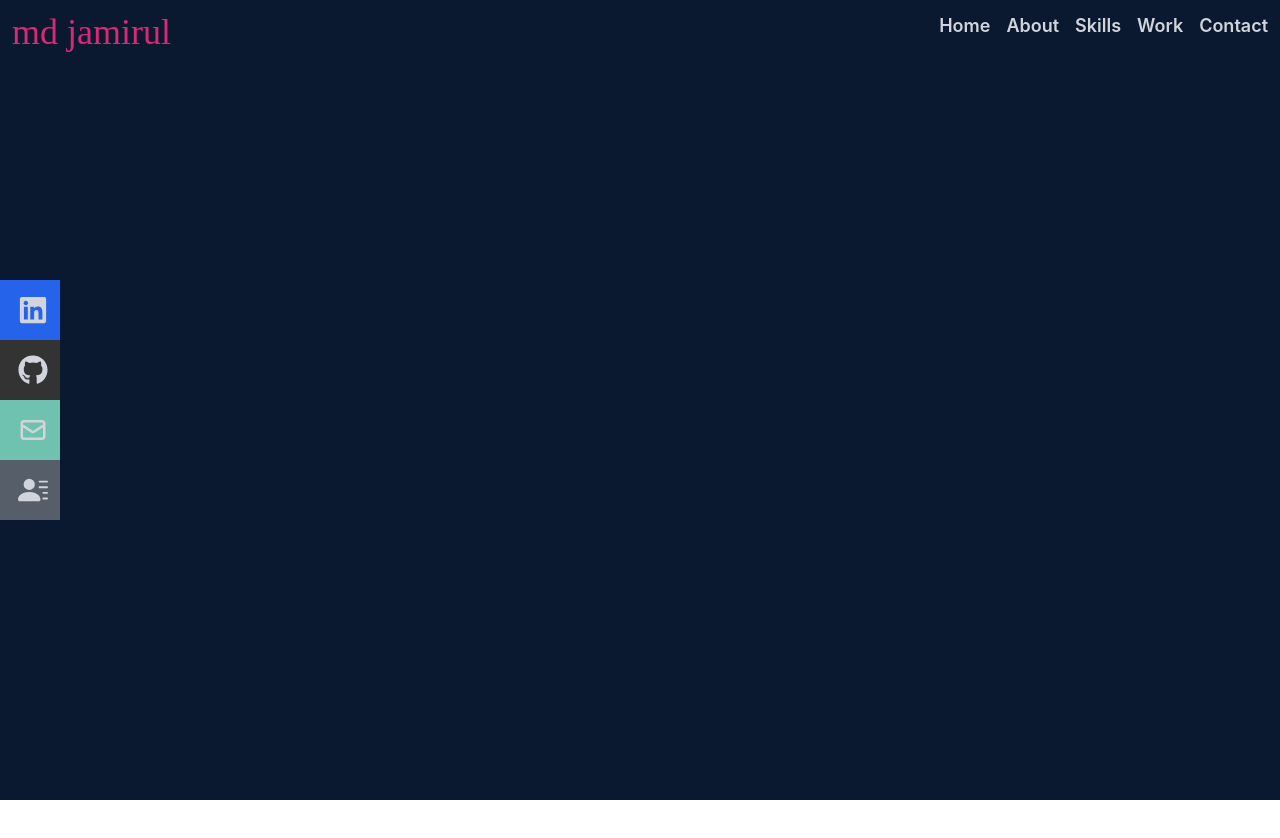
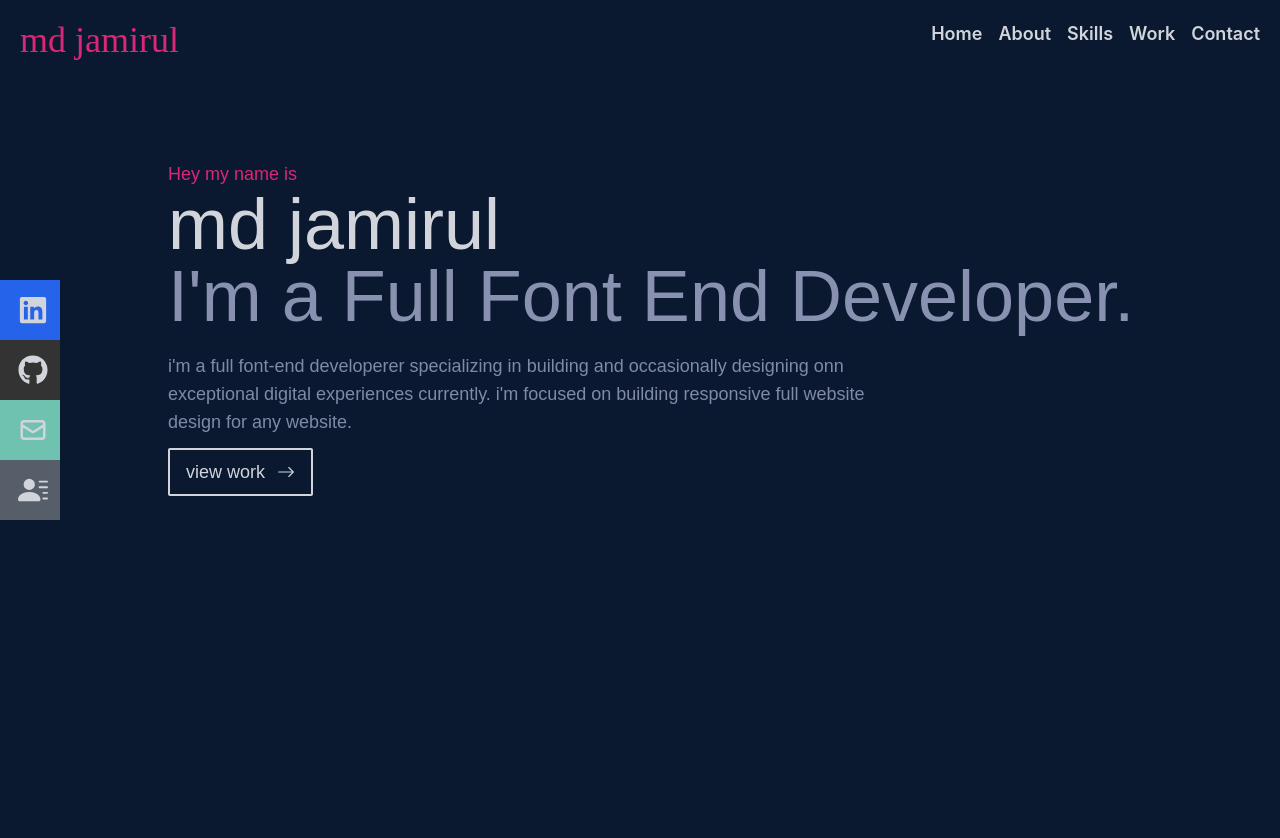
Before and after one commit to mdjamirulislam/client-briley, a React (Create React App) app: page / in a window 1280 px wide. Shown: the top 838 px of the page. Before the commit the page ends 800 px from the top, so only its background shows below. Built offline with nearby package versions, Linux system fonts and the light colour scheme.

Commit message:
secend-slidr-worunde

```diff
--- a/src/App.js
+++ b/src/App.js
@@ -1,9 +1,11 @@
+import About from "./component/About";
 import Home from "./component/Home";
 
 function App() {
   return (
     <div className="">
       <Home />
+      <About/>
     </div>
   );
 }
--- /dev/null
+++ b/src/component/About.js
@@ -0,0 +1,27 @@
+import React from "react";
+import { BsArrowRight } from 'react-icons/bs';
+const About = () => {
+  return (
+    <div className="w-full text-gray-300 h-screen bg-[#0a192f] flex justify-center ">
+      <div className="w-[80%] font-farmmm ml-20  my-20 ">
+        <span className="text-pink-600 text-lg">Hey my name is</span>
+        <h1 className="text-7xl ">md jamirul</h1>
+        <h2 className="w-full text-[#8892B0] text-7xl">
+          I'm a Full Font End Developer.
+        </h2>
+        <p className="text-lg w-[70%] text-[#808AA7] mt-5">
+          i'm a full font-end developerer specializing in building and
+          occasionally designing onn exceptional digital experiences currently.
+          i'm focused on building responsive full website design for any
+          website.
+        </p>
+
+        <div className="mt-3">
+          <button className="border-2 rounded-sm hover:bg-pink-600 duration-300 transition-all  hover:border-pink-600 text-lg items-center group  px-4 py-2 flex gap-3 border-gray-300 ">view work <BsArrowRight className="group-hover:rotate-90 transition-all "/> </button>
+        </div>
+      </div>
+    </div>
+  );
+};
+
+export default About;
--- a/src/component/Home.js
+++ b/src/component/Home.js
@@ -10,7 +10,7 @@ const Home = () => {
 
   return (
     <div className=' '>
-       <div className='flex  justify-between h-screen w-full px-3 py-3  bg-[#0a192f] '>
+       <div className='flex  justify-between  px-5 py-5  bg-[#0a192f] '>
         <div className='font-farmm text-pink-600 text-4xl '>
           <h1>md jamirul</h1>
         </div>
@@ -87,8 +87,8 @@ const Home = () => {
         </li>
       </ul>
       </div>
-      <div onClick={handleClick} className='md:hidden text-pink-600 !z-10'>
-        {!nav ? <FaBars /> : <FaTimes />}
+      <div onClick={handleClick} className='md:hidden text-2xl text-pink-600 z-10'>
+        {!nav ? <FaBars   /> : <FaTimes  />}
       </div>
         </div>
 
@@ -130,6 +130,7 @@ const Home = () => {
           </li>
         </ul>
       </div>
+
     </div>
   );
 };
--- a/src/index.css
+++ b/src/index.css
@@ -2,7 +2,7 @@
 @tailwind base;
 @tailwind components;
 @tailwind utilities;
-
+@import url('https://fonts.googleapis.com/css2?family=Fasthand&family=Kanit&family=Lobster&family=Oswald:wght@200;300;400;500;600;700&display=swap');
 @import url('https://fonts.googleapis.com/css2?family=Fasthand&family=Oswald:wght@200;300;400;500;600;700&display=swap');
 @import url('https://fonts.googleapis.com/css2?family=Fasthand&family=Lobster&family=Oswald:wght@200;300;400;500;600;700&display=swap');
 body {
@@ -17,6 +17,9 @@ body {
 .font-farm{
   font-family: 'Fasthand', cursive;;
 }
+.font-farmmm{
+  font-family: 'Kanit', sans-serif;
+}
 .font-farmm{
   font-family: 'Lobster', cursive;
 }
```
